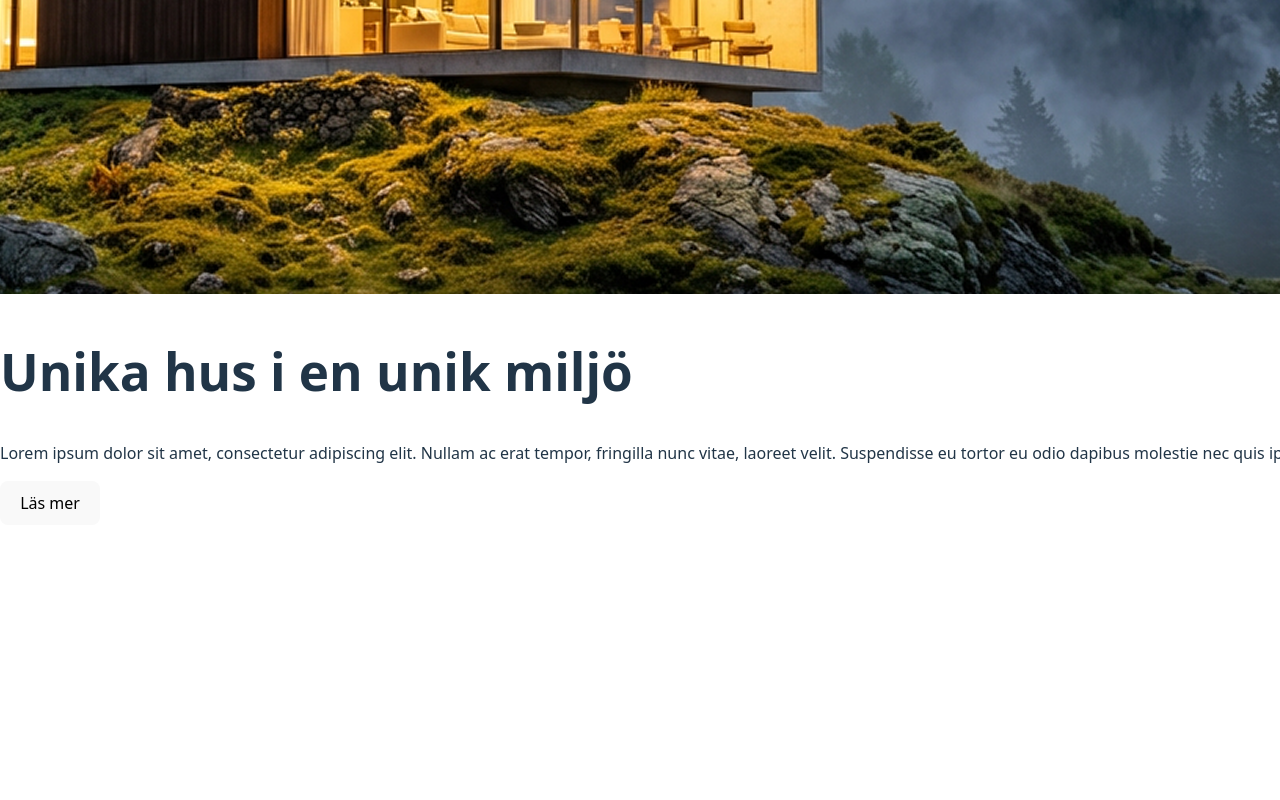
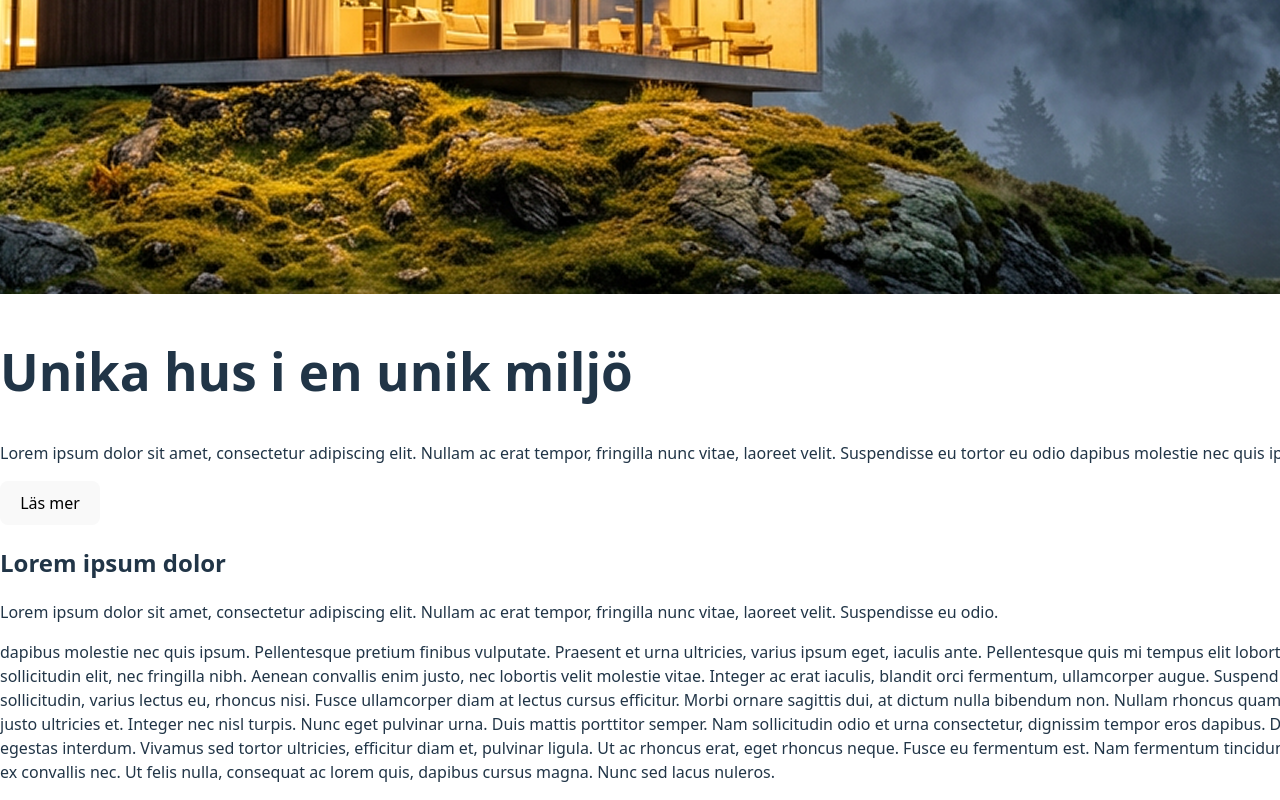
Before and after one commit to JennAnd/house-landing-page, a React (Vite) app: page / in a window 1280 px wide. Shown: the part 475-1275 px from the top of the page. Before the commit the page ends 1000 px from the top, so only its background shows below. Built offline with nearby package versions, Linux system fonts and the light colour scheme.

Commit message:
add text section content

```diff
--- /dev/null
+++ b/src/components/TextSection.tsx
@@ -0,0 +1,31 @@
+function TextSection() {
+  return (
+    <section>
+      <h2>Lorem ipsum dolor</h2>
+      <p>
+        Lorem ipsum dolor sit amet, consectetur adipiscing elit. Nullam ac erat
+        tempor, fringilla nunc vitae, laoreet velit. Suspendisse eu odio.
+      </p>
+      <p>
+        dapibus molestie nec quis ipsum. Pellentesque pretium finibus vulputate.
+        Praesent et urna ultricies, varius ipsum eget, iaculis ante.
+        Pellentesque quis mi tempus elit lobortis cursus. Etiam vel sollicitudin
+        elit, nec fringilla nibh. Aenean convallis enim justo, nec lobortis
+        velit molestie vitae. Integer ac erat iaculis, blandit orci fermentum,
+        ullamcorper augue. Suspendisse vel massa sollicitudin, varius lectus eu,
+        rhoncus nisi. Fusce ullamcorper diam at lectus cursus efficitur. Morbi
+        ornare sagittis dui, at dictum nulla bibendum non. Nullam rhoncus quam
+        metus, id bibendum justo ultricies et. Integer nec nisl turpis. Nunc
+        eget pulvinar urna. Duis mattis porttitor semper. Nam sollicitudin odio
+        et urna consectetur, dignissim tempor eros dapibus. Duis a tortor et
+        mauris egestas interdum. Vivamus sed tortor ultricies, efficitur diam
+        et, pulvinar ligula. Ut ac rhoncus erat, eget rhoncus neque. Fusce eu
+        fermentum est. Nam fermentum tincidunt est, eget tempus ex convallis
+        nec. Ut felis nulla, consequat ac lorem quis, dapibus cursus magna. Nunc
+        sed lacus nuleros.
+      </p>
+    </section>
+  );
+}
+
+export default TextSection;
--- a/src/pages/Home.tsx
+++ b/src/pages/Home.tsx
@@ -1,11 +1,13 @@
 import Header from "../components/Header";
 import Hero from "../components/Hero";
+import TextSection from "../components/TextSection";
 
 function Home() {
   return (
     <>
       <Header />
       <Hero />
+      <TextSection />
     </>
   );
 }
```
